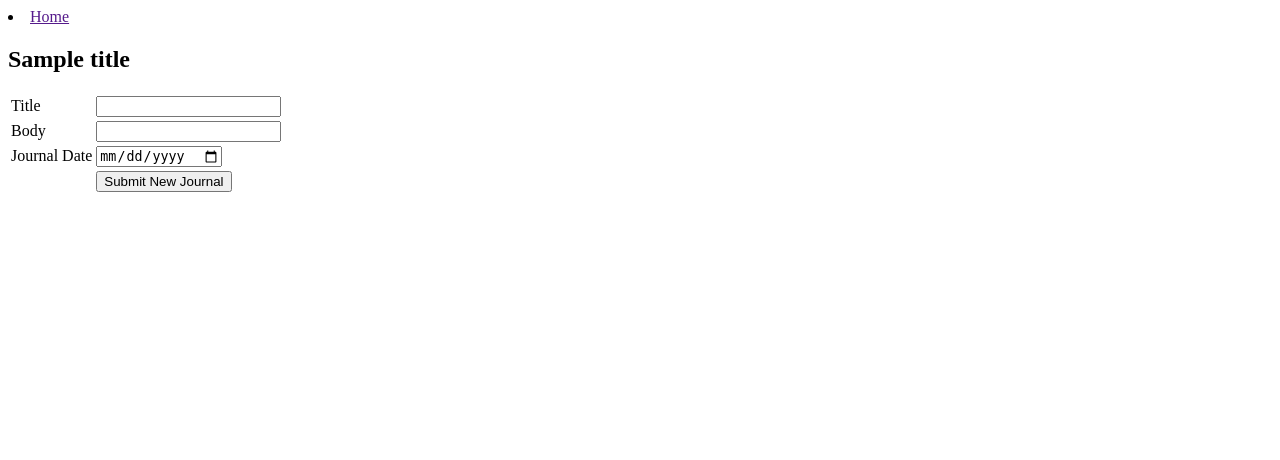
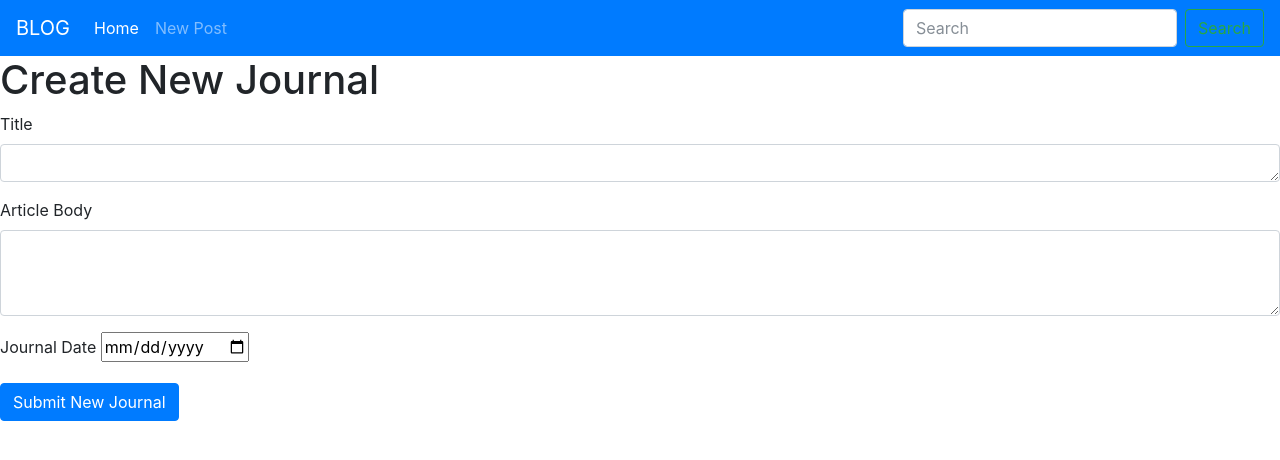
Before and after one commit to han8909227/pyramid-learning-journal, a Python web app: template learning_journal/templates/HB-mockups/create.jinja2 in a window 1280 px wide. Shown: the top 460 px of the page. Run offline with Jinja, Linux system fonts and the light colour scheme; the template is opened without the code that fills it: most values are stand-ins (such as "Sample title", 1, 10 or a date in 2020); some libraries are stand-ins or nearby versions.

Commit message:
bootstrap template added

```diff
--- a/development.ini
+++ b/development.ini
@@ -28,7 +28,7 @@ retry.attempts = 3
 
 [server:main]
 use = egg:waitress#main
-listen = localhost:6543
+listen = localhost:6544
 
 ###
 # logging configuration
--- a/learning_journal/templates/HB-mockups/create.jinja2
+++ b/learning_journal/templates/HB-mockups/create.jinja2
@@ -1,21 +1,28 @@
+
+
 {% extends "layout.jinja2" %}
 
 {% block content %}
-<form method="POST">
-    <table>
-        <tr>
-            <td><label for="title">Title</label></td>
-            <td><input type="text" name="title" required/></td>
-        </tr>
-        <tr>
-            <td><label for="body">Body</label></td>
-            <td><input type="text" name="body" required/></td>
-        </tr>
-        <tr>
-            <td><label for="creation_date">Journal Date</label></td>
-            <td><input type="date" name="creation_date" Journal Datemm/dd/yyyy" required/></td>
-        </tr>
-        <tr><td></td><td><input type="submit" value="Submit New Journal"></td></tr>
-    </table>
-</form>
+    <article>
+      <div class="page-header">
+        <h1>Create New Journal</h1>
+      </div>
+      <form method="POST">
+        <div class="form-group">
+          <label for="title">Title</label>
+          <textarea class="form-control" name="title" rows="1" required></textarea>
+        </div>
+        <div class="form-group">
+          <label for="body">Article Body</label>
+          <textarea class="form-control" name="body" rows="3" required></textarea>
+        </div>
+
+        <div class="form-group">
+          <label for="creation_date">Journal Date</label>
+          <input type="date" name="creation_date" Journal Datemm/dd/yyyy" required/>
+        </div>
+        <input type="submit" class="btn btn-primary" value="Submit New Journal"></input>
+
+      </form>
+    </article>
 {% endblock %}
--- a/learning_journal/templates/HB-mockups/layout.jinja2
+++ b/learning_journal/templates/HB-mockups/layout.jinja2
@@ -1,13 +1,53 @@
+
 <!DOCTYPE html>
-<html>
+
+<html lang="en">
 <head>
-    <title></title>
+  <meta charset="utf-8">
+
+    <title>{{ title }}</title>
+    <meta name="viewport" content="width=device-width, initial-scale=1, shrink-to-fit=no">
+    <link href="{{ request.static_path('learning_journal:static/style.css') }}" rel="stylesheet" />
+    <link rel="stylesheet"
+          href="https://maxcdn.bootstrapcdn.com/bootstrap/4.0.0-beta.2/css/bootstrap.min.css"
+          integrity="sha384-PsH8R72JQ3SOdhVi3uxftmaW6Vc51MKb0q5P2rRUpPvrszuE4W1povHYgTpBfshb"
+          crossorigin="anonymous">
 </head>
+
 <body>
-    <nav>
-        <li><a href="{{ request.route_url('list_view') }}">Home</a></li>
+    <nav class="navbar navbar-expand-lg navbar-dark bg-primary">
+      <a class="navbar-brand" href="{{ request.route_url('list_view') }}">BLOG</a>
+      <button class="navbar-toggler" type="button" data-toggle="collapse" data-target="#navbarSupportedContent" aria-controls="navbarSupportedContent" aria-expanded="false" aria-label="Toggle navigation">
+        <span class="navbar-toggler-icon"></span>
+      </button>
+
+      <div class="collapse navbar-collapse" id="navbarSupportedContent">
+        <ul class="navbar-nav mr-auto">
+          <li class="nav-item active">
+            <a class="nav-link" href="{{ request.route_url('list_view') }}">Home <span class="sr-only">(current)</span></a>
+          </li>
+          <li class="nav-item">
+            <a class="nav-link" href="{{ request.route_url('create_view') }}">New Post</a>
+          </li>
+        </ul>
+        <form class="form-inline my-2 my-lg-0">
+          <input class="form-control mr-sm-2" type="search" placeholder="Search" aria-label="Search">
+          <button class="btn btn-outline-success my-2 my-sm-0" type="submit">Search</button>
+        </form>
+      </div>
     </nav>
-    <h2>{{ title }}</h2>
+
     {% block content %}{% endblock %}
+
+
+    <script src="https://code.jquery.com/jquery-3.2.1.slim.min.js"
+            integrity="sha384-KJ3o2DKtIkvYIK3UENzmM7KCkRr/rE9/Qpg6aAZGJwFDMVNA/GpGFF93hXpG5KkN"
+            crossorigin="anonymous"></script>
+    <script src="https://cdnjs.cloudflare.com/ajax/libs/popper.js/1.12.3/umd/popper.min.js"
+            integrity="sha384-vFJXuSJphROIrBnz7yo7oB41mKfc8JzQZiCq4NCceLEaO4IHwicKwpJf9c9IpFgh"
+            crossorigin="anonymous"></script>
+    <script src="https://maxcdn.bootstrapcdn.com/bootstrap/4.0.0-beta.2/js/bootstrap.min.js"
+            integrity="sha384-alpBpkh1PFOepccYVYDB4do5UnbKysX5WZXm3XxPqe5iKTfUKjNkCk9SaVuEZflJ"
+            crossorigin="anonymous"></script>
 </body>
 </html>
```
Also changed, not shown: learning_journal/static/style.css (added, +26 -0 lines), learning_journal/templates/HB-mockups/detail.jinja2 (+14 -4 lines), learning_journal/templates/HB-mockups/edit.jinja2 (+22 -17 lines), learning_journal/templates/HB-mockups/index.jinja2 (+15 -17 lines), learning_journal/tests.py (+0 -7 lines).
